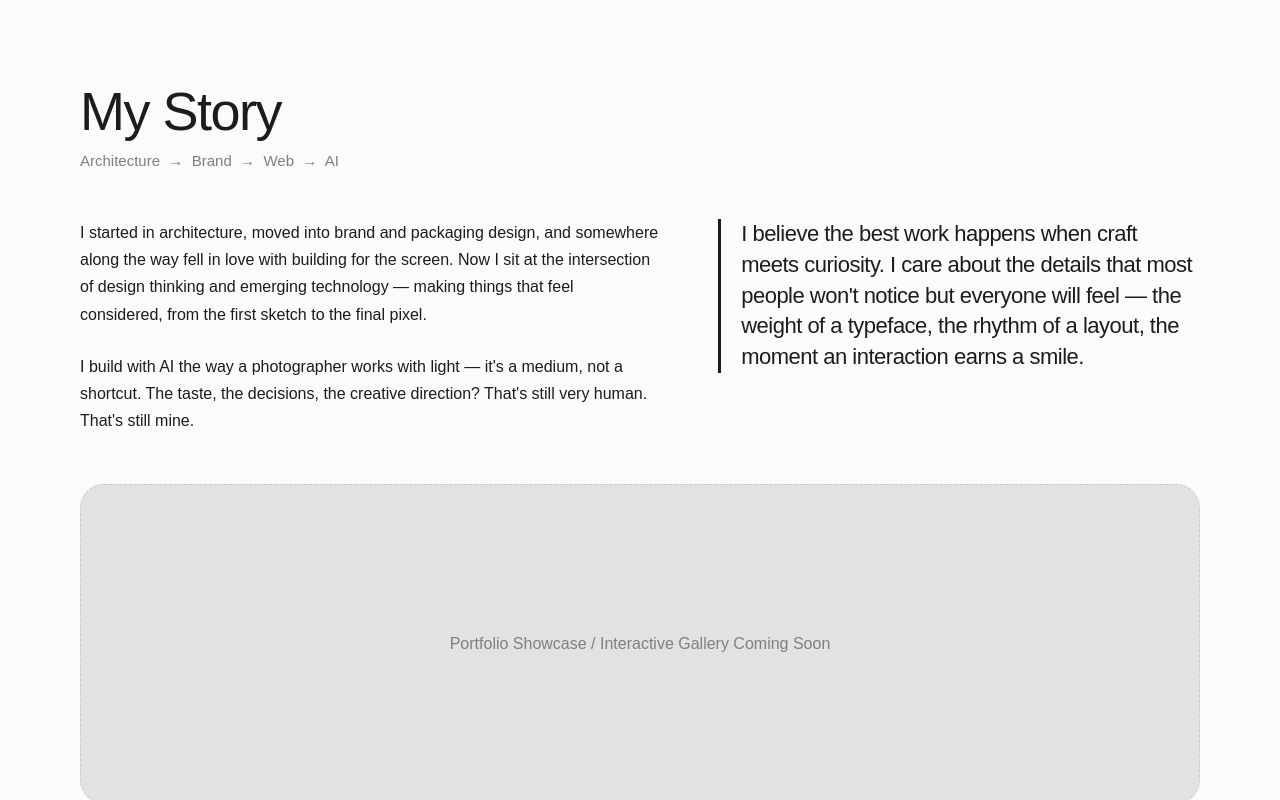
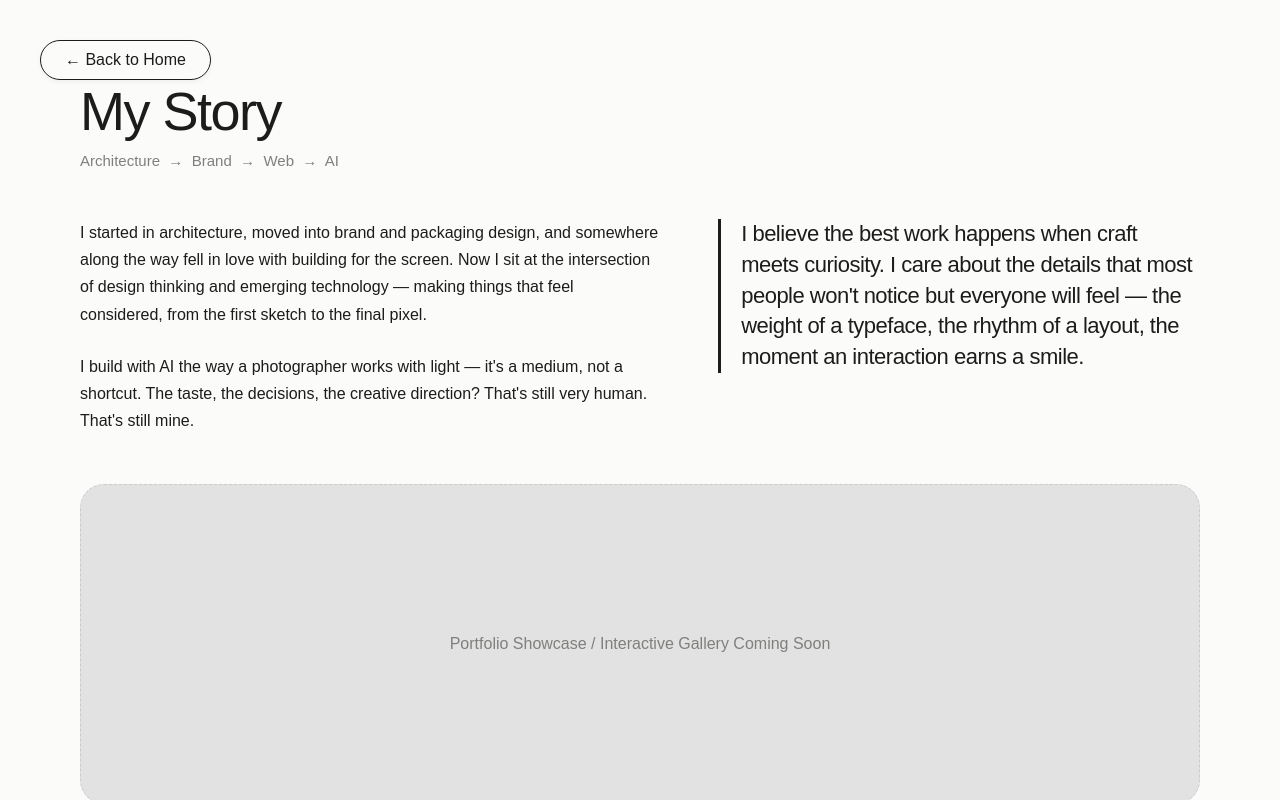
Before and after one commit to AbishekR05/Portfolio, a React (Vite) app: page / in a window 1280 px wide. Both pictures are taken after a click on the button "Click to Explore". Built offline with nearby package versions, Linux system fonts and the light colour scheme; a web font is replaced by a local one.

Commit message:
Style: Add top-left Back to Home button on story page, center and change badge items to custom role texts

```diff
--- a/src/App.css
+++ b/src/App.css
@@ -526,6 +526,8 @@ body:active {
   display: flex;
   gap: 20px;
   flex-wrap: wrap;
+  justify-content: center;
+  margin-top: 20px;
 }
 
 .badge-item {
@@ -612,6 +614,31 @@ body:active {
   100% { transform: translateY(0px) rotate(0deg); }
 }
 
+/* My Story Custom Back Button */
+.about-back-btn {
+  position: absolute;
+  top: 40px;
+  left: 40px;
+  font-family: var(--font-clash);
+  font-size: 16px;
+  background: transparent;
+  border: 1px solid var(--border-color);
+  padding: 10px 24px;
+  border-radius: 50px;
+  cursor: pointer;
+  color: var(--text-dark);
+  transition: all 0.3s cubic-bezier(0.25, 0.8, 0.25, 1);
+  box-shadow: 0 2px 5px rgba(0,0,0,0.05);
+  z-index: 510;
+}
+
+.about-back-btn:hover {
+  background-color: var(--text-dark);
+  color: #fff;
+  transform: scale(1.05);
+  box-shadow: 0 4px 10px rgba(0,0,0,0.15);
+}
+
 /* --- Full Screen Story Page Overlay --- */
 .story-page-fullscreen {
   position: fixed;
--- a/src/App.jsx
+++ b/src/App.jsx
@@ -261,6 +261,11 @@ export default function App() {
       {/* Zone 2: Story Detail Panel (rendered as separate fullscreen page overlay) */}
       {currentPage === 'about' && (
         <section className="story-page-fullscreen">
+          {/* Top Left Back to Home Button */}
+          <button className="about-back-btn" onClick={() => setCurrentPage('main')}>
+            ← Back to Home
+          </button>
+
           <div className="about-wrapper">
 
             <header className="about-header">
@@ -289,20 +294,16 @@ export default function App() {
             {/* Skill Badge Elements */}
             <footer className="badge-container">
               <div className="badge-item badge-figma">
-                <img src={figmaLogo} alt="Figma" />
-                <span>Figma</span>
+                <span>AI Student</span>
               </div>
               <div className="badge-item badge-github">
-                <img src={githubLogo} alt="GitHub" />
-                <span>GitHub</span>
+                <span>Full Stack Developer</span>
               </div>
               <div className="badge-item badge-gemini">
-                <img src={geminiLogo} alt="Gemini" />
-                <span>Gemini</span>
+                <span>UI/UX Designer</span>
               </div>
               <div className="badge-item badge-claude">
-                <img src={claudeLogo} alt="Claude" />
-                <span>Claude</span>
+                <span>Loves Learning</span>
               </div>
             </footer>
 
```
